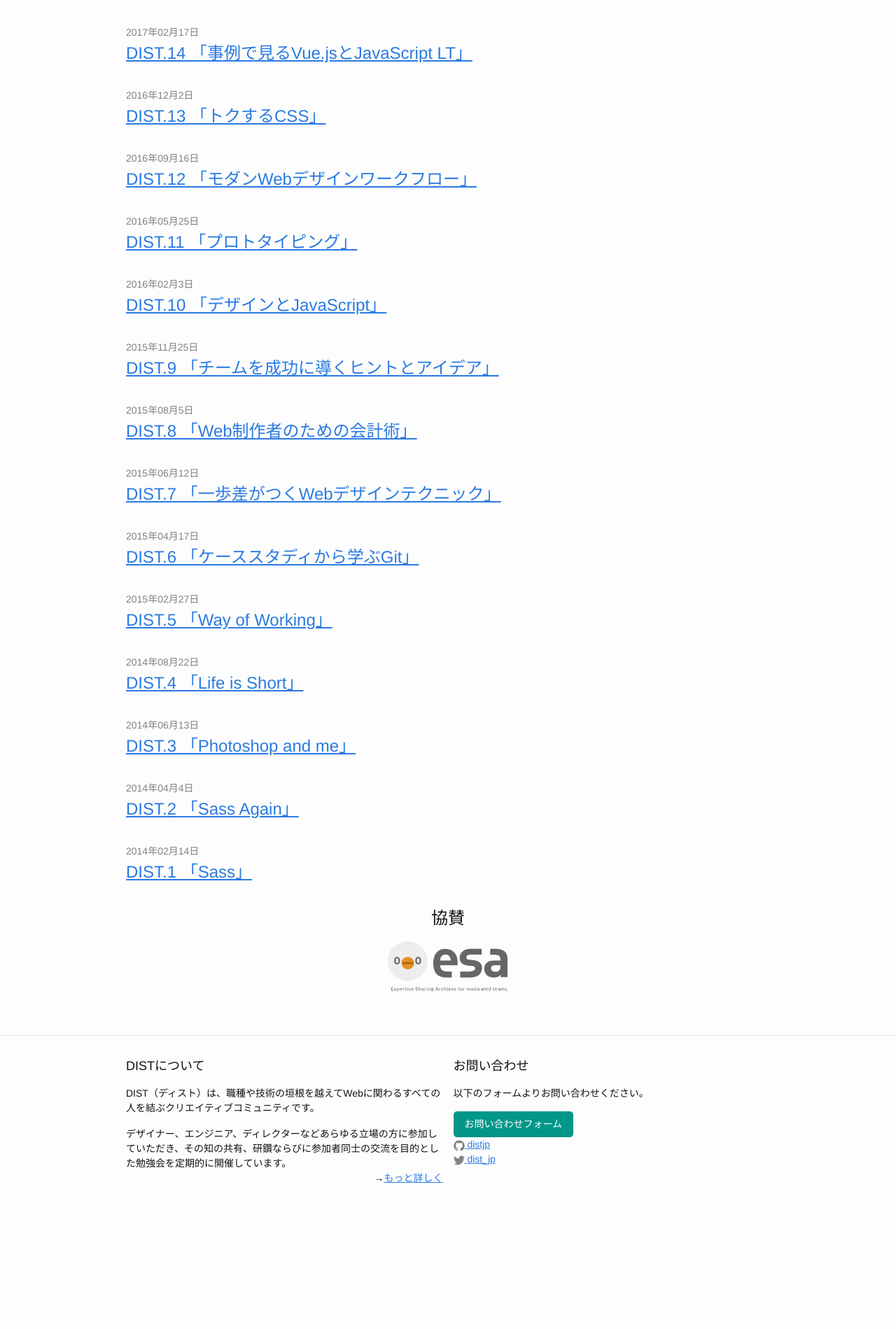
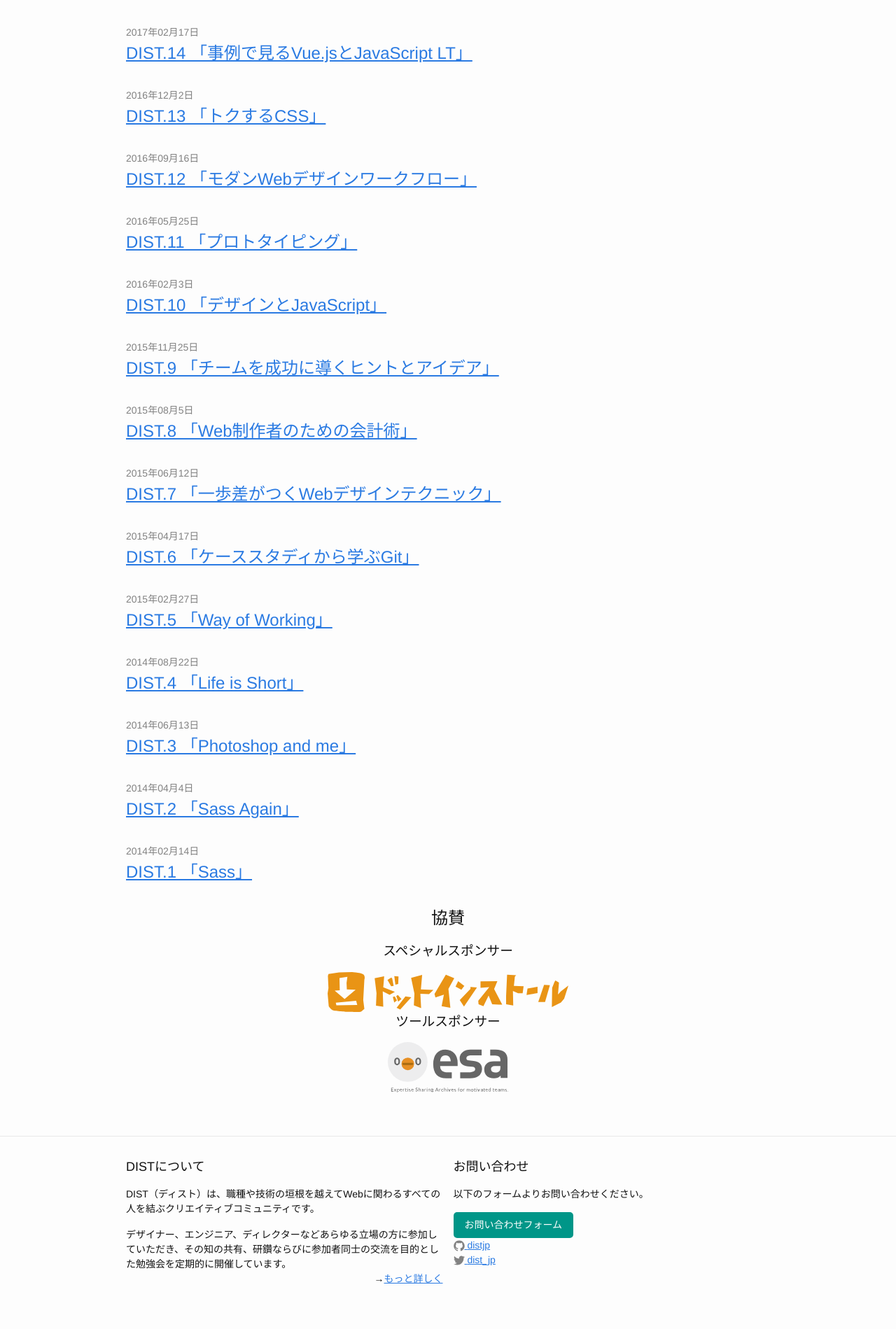
Before and after one commit to distjp/distjp.github.io, a Jekyll site: the page built from index.html, in a window 1280 px wide. Shown: the part 1214-3113 px from the top of the page at 70% size. Built offline with Jekyll 4.4.1, drawn with Linux system fonts in a browser that asks for light colours; before the commit the page ends 2969 px from its top, so only the background shows below that.

Commit message:
Add sponsor

```diff
--- a/_includes/sponsor.html
+++ b/_includes/sponsor.html
@@ -1,5 +1,12 @@
 <div class="wrapper sponsor">
 	<h2 class="sponsor__title">協賛</h2>
+	<h3 class="sponsor__category">スペシャルスポンサー</h3>
+		<ul class="sponsor__list sponsor__list--special">
+			<li class="sponsor__list-item">
+				<a href="https://dotinstall.com/" target="_blank"><img src="/images/base/sponsor__dotinstall.svg"></a>
+			</li>
+		</ul>
+	<h3 class="sponsor__category">ツールスポンサー</h3>
 	<ul class="sponsor__list">
 		<li class="sponsor__list-item">
 			<a href="https://esa.io" target="_blank"><img src="/images/base/sponsor__esa.svg"></a>
--- a/_sass/_module.sass
+++ b/_sass/_module.sass
@@ -104,11 +104,17 @@ td
 	&__title
 		text-align: center
 
+	&__category
+		text-align: center
+
 	&__list
 		width: 20%
 		margin: 0 auto
 		padding: 0
 		list-style: none
+
+		&--special
+			width: 40%
 
 	&__list-item
 		width: 100%
```
Also changed, not shown: images/base/sponsor__dotinstall.svg (added).
